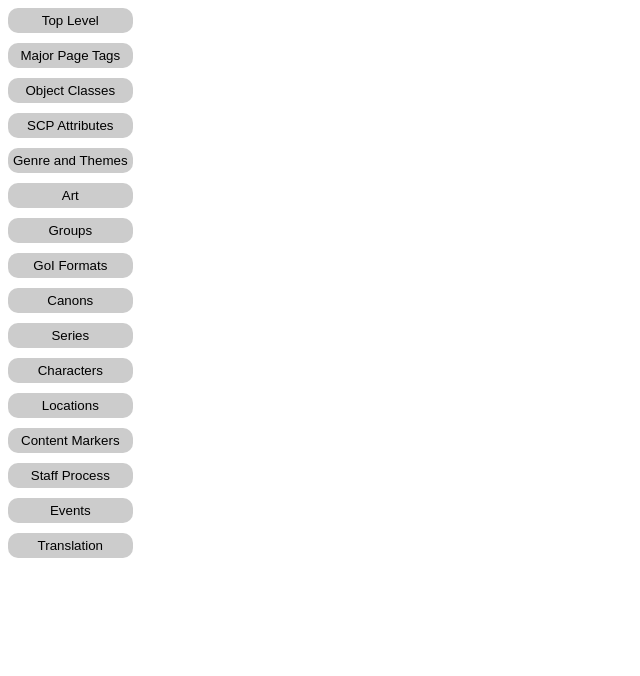
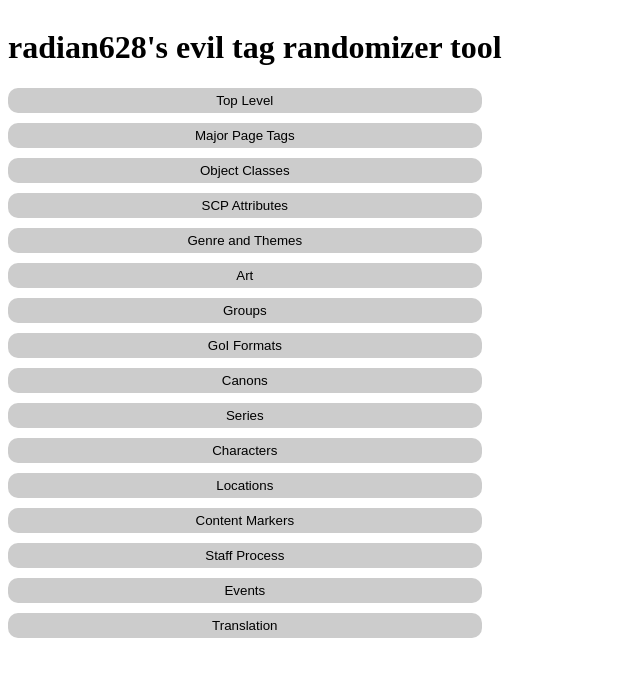
Before and after one commit to radian628/scp-tag-helper-widget, a website: page wheel.html in a window 1280 px wide. Shown: the whole page, without its empty margins (0-640 px from the left). Drawn offline with Linux system fonts and the light colour scheme.

Commit message:
Update wheel.html

```diff
--- a/wheel.html
+++ b/wheel.html
@@ -28,6 +28,7 @@
     </style>
   </head>
   <body>
+    <h1>radian628's evil tag randomizer tool</h1>
     <script src="./master-tag-list.js"></script>
     <script src="./tag-parse-common.js"></script>
     <script src="./wheel.js"></script>
```
